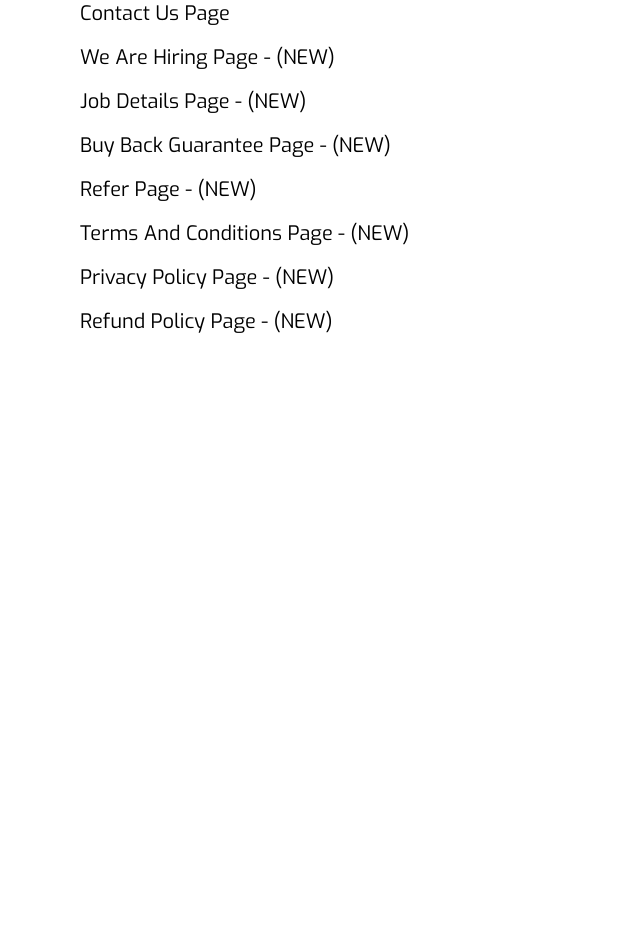
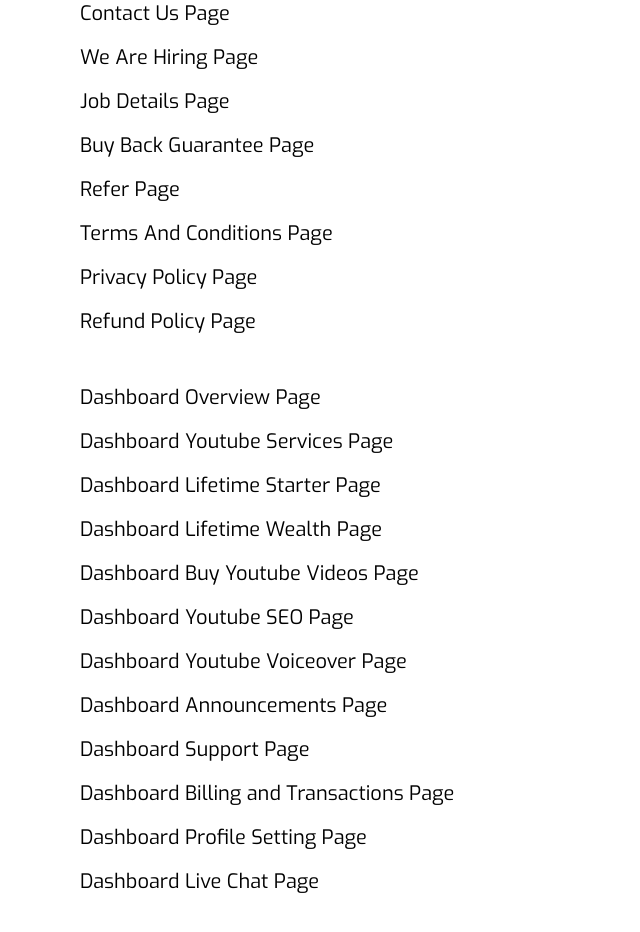
Before and after one commit to Webgenius0/flipinten-react-frontend, a React (Vite) app: page /all-pages in a window 1280 px wide. Shown: the part 500-1432 px from the top of the page, without its empty margins (0-640 px from the left). Before the commit the page ends 948 px from the top, so only its background shows below. Built offline with nearby package versions, Linux system fonts and the light colour scheme.

Commit message:
All Pages updated

```diff
--- a/src/allPages/AllPages.jsx
+++ b/src/allPages/AllPages.jsx
@@ -35,32 +35,88 @@
       link: "/contact-us",
     },
     {
-      name: "We Are Hiring Page - (NEW)",
+      name: "We Are Hiring Page",
       link: "/we-are-hiring",
     },
     {
-      name: "Job Details Page - (NEW)",
+      name: "Job Details Page",
       link: "/job-details",
     },
     {
-      name: "Buy Back Guarantee Page - (NEW)",
+      name: "Buy Back Guarantee Page",
       link: "/buy-back-guarantee",
     },
     {
-      name: "Refer Page - (NEW)",
+      name: "Refer Page",
       link: "/refer",
     },
     {
-      name: "Terms And Conditions Page - (NEW)",
+      name: "Terms And Conditions Page",
       link: "/terms-and-conditions",
     },
     {
-      name: "Privacy Policy Page - (NEW)",
+      name: "Privacy Policy Page",
       link: "/privacy-policy",
     },
     {
-      name: "Refund Policy Page - (NEW)",
-      link: "refund-policy",
+      name: "Refund Policy Page",
+      link: "/refund-policy",
+    },
+    {
+      name: "",
+      link: "#",
+    },
+    {
+      name: "",
+      link: "#",
+    },
+    {
+      name: "Dashboard Overview Page",
+      link: "/dashboard",
+    },
+    {
+      name: "Dashboard Youtube Services Page",
+      link: "/dashboard/youtube-services",
+    },
+    {
+      name: "Dashboard Lifetime Starter Page",
+      link: "/dashboard/lifetime-starter",
+    },
+    {
+      name: "Dashboard Lifetime Wealth Page",
+      link: "/dashboard/lifetime-wealth-plan",
+    },
+    {
+      name: "Dashboard Buy Youtube Videos Page",
+      link: "/dashboard/buy-youtube-videos",
+    },
+    {
+      name: "Dashboard Youtube SEO Page",
+      link: "/dashboard/youtube-seo-service",
+    },
+    {
+      name: "Dashboard Youtube Voiceover Page",
+      link: "/dashboard/youtube-videos-voiceover",
+    },
+    {
+      name: "Dashboard Announcements Page",
+      link: "/dashboard/announcements",
+    },
+    {
+      name: "Dashboard Support Page",
+      link: "/dashboard/support",
+    },
+    {
+      name: "Dashboard Billing and Transactions Page",
+      link: "/dashboard/billing-transactions",
+    },
+    {
+      name: "Dashboard Profile Setting Page",
+      link: "/dashboard/profile-setting",
+    },
+    {
+      name: "Dashboard Live Chat Page",
+      link: "/dashboard/live-chat",
     },
   ];
 
```
